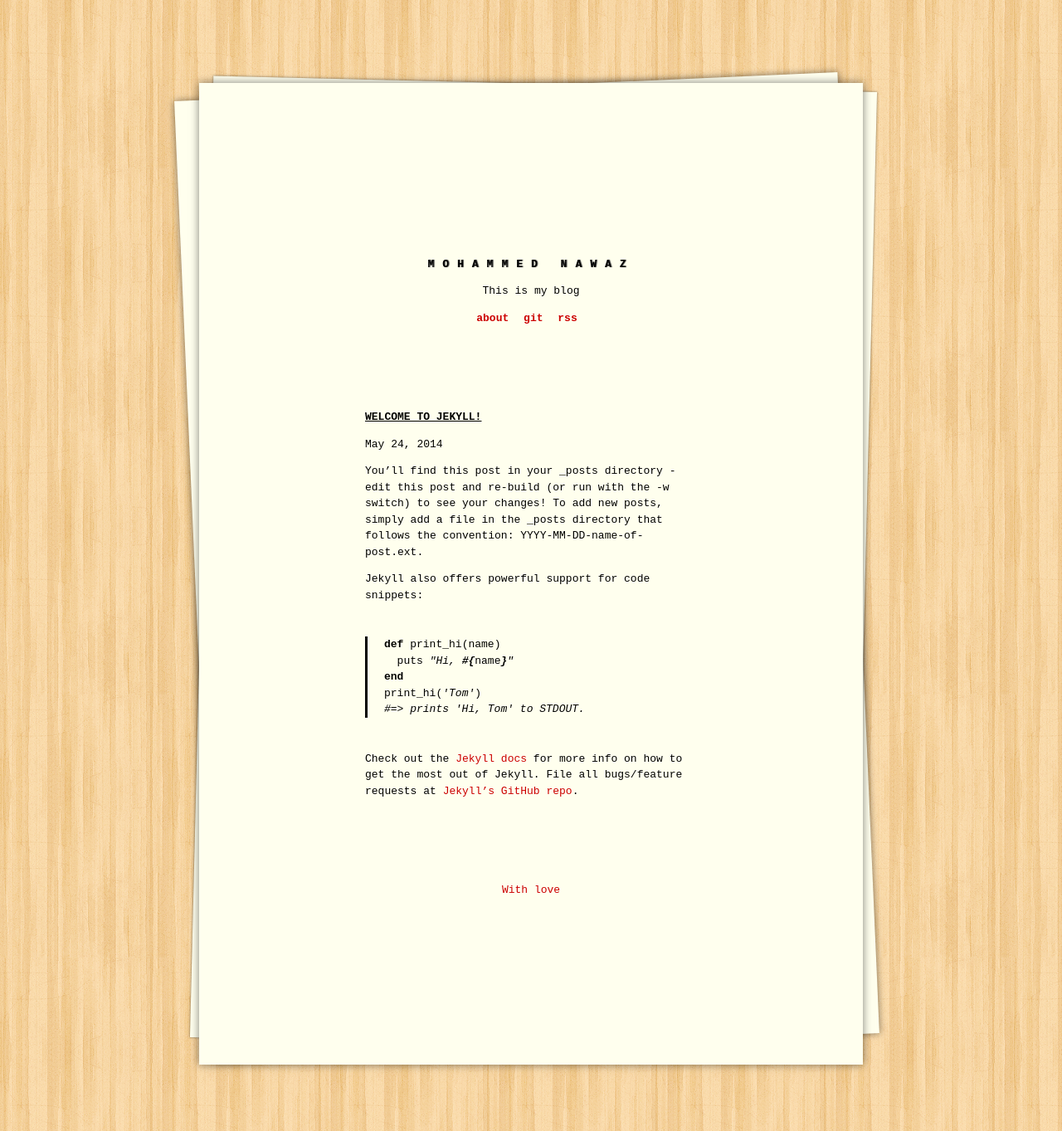
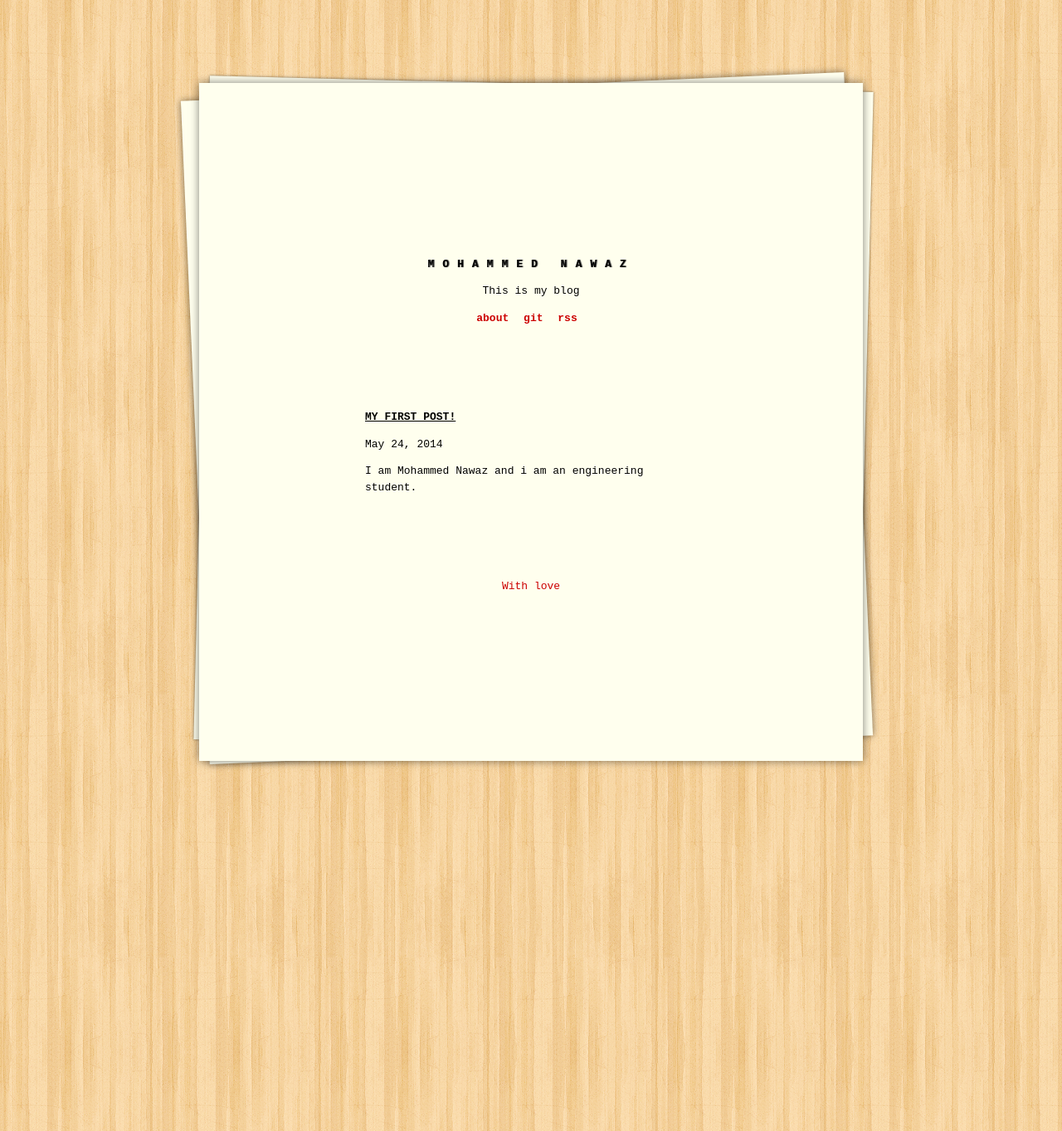
Before and after one commit to mdnnawaz/mdnnawaz.github.io, a Jekyll site: the page built from _posts/2014-05-24-welcome-to-jekyll.markdown, in a window 1280 px wide. Shown: the whole page at 83% size. Built offline with Jekyll 4.4.1, drawn with Linux system fonts in a browser that asks for light colours.

Commit message:
Adding template v4

```diff
--- a/_posts/2014-05-24-welcome-to-jekyll.markdown
+++ b/_posts/2014-05-24-welcome-to-jekyll.markdown
@@ -1,24 +1,7 @@
 ---
 layout: post
-title:  "Welcome to Jekyll!"
+title:  "My first post!"
 date:   2014-05-24 23:52:38
-categories: jekyll update
+categories: first post
 ---
-
-You'll find this post in your `_posts` directory - edit this post and re-build (or run with the `-w` switch) to see your changes!
-To add new posts, simply add a file in the `_posts` directory that follows the convention: YYYY-MM-DD-name-of-post.ext.
-
-Jekyll also offers powerful support for code snippets:
-
-{% highlight ruby %}
-def print_hi(name)
-  puts "Hi, #{name}"
-end
-print_hi('Tom')
-#=> prints 'Hi, Tom' to STDOUT.
-{% endhighlight %}
-
-Check out the [Jekyll docs][jekyll] for more info on how to get the most out of Jekyll. File all bugs/feature requests at [Jekyll's GitHub repo][jekyll-gh].
-
-[jekyll-gh]: https://github.com/jekyll/jekyll
-[jekyll]:    http://jekyllrb.com
+I am Mohammed Nawaz and i am an engineering student.
```
